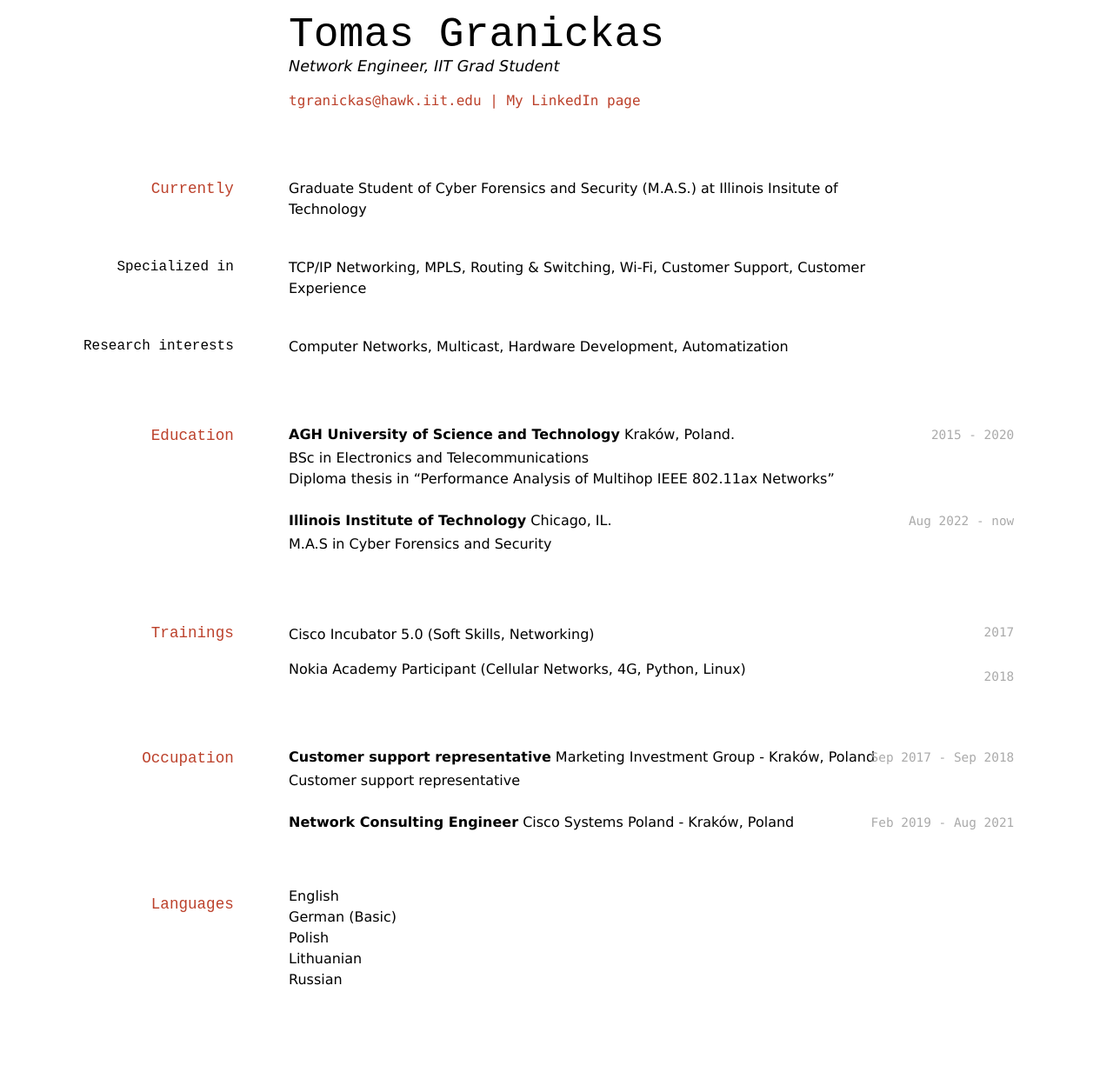
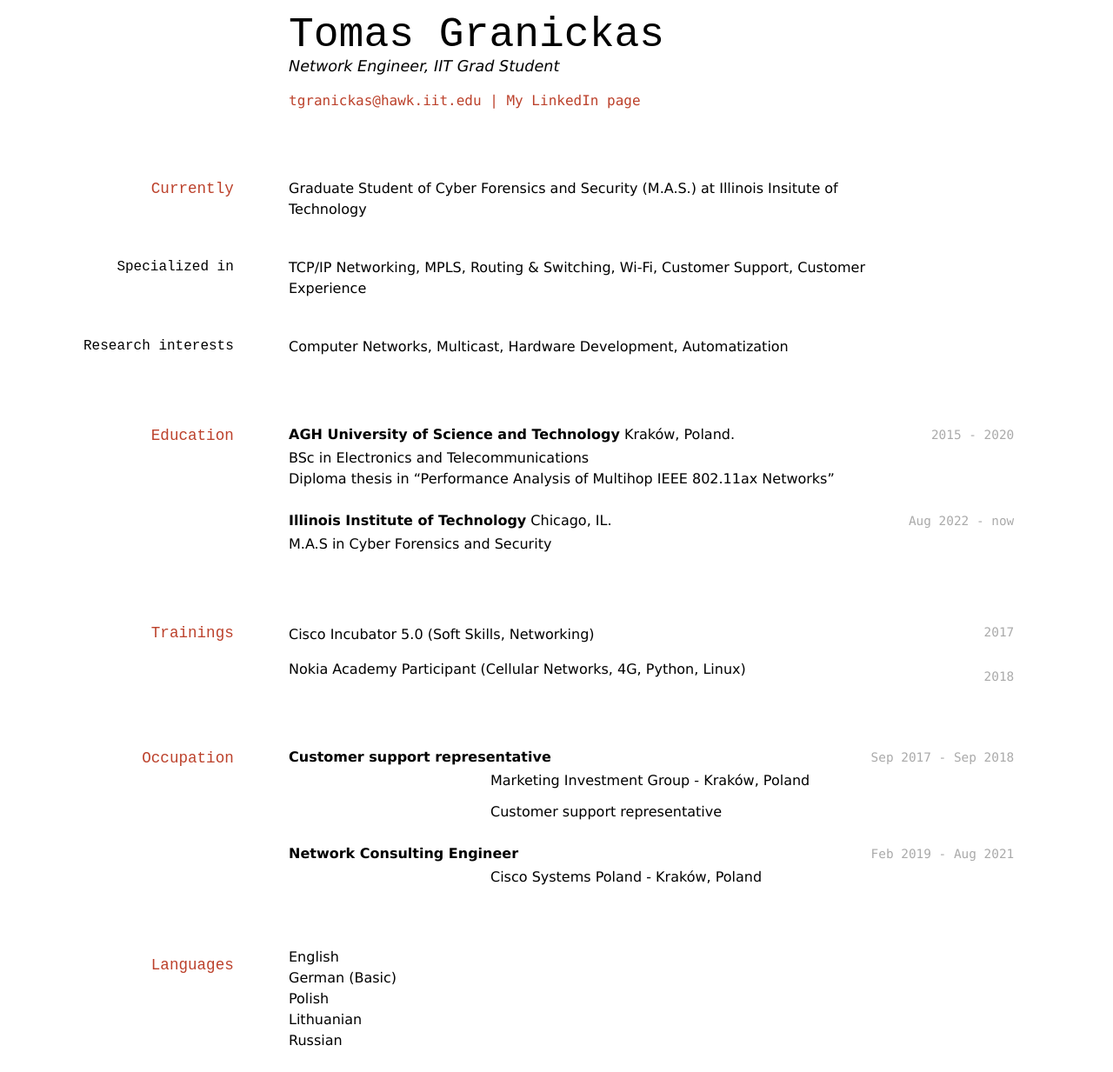
Before and after one commit to Loonzard/Loonzard.github.io, a Jekyll site: the page built from index.md, in a window 1280 px wide. Shown: the whole page at 87% size. Built offline with Jekyll 4.4.1, drawn with Linux system fonts in a browser that asks for light colours; before the commit the page ends 1163 px from its top, so only the background shows below that.

```diff
--- a/index.md
+++ b/index.md
@@ -72,13 +72,13 @@ __Illinois Institute of Technology__ Chicago, IL.
 
 `Sep 2017 - Sep 2018`
 __Customer support representative__
-Marketing Investment Group - Kraków, Poland
+- Marketing Investment Group - Kraków, Poland
 
 - Customer support representative
 
 `Feb 2019 - Aug 2021`
 __Network Consulting Engineer__
-Cisco Systems Poland - Kraków, Poland
+- Cisco Systems Poland - Kraków, Poland
 
 -
 
```
